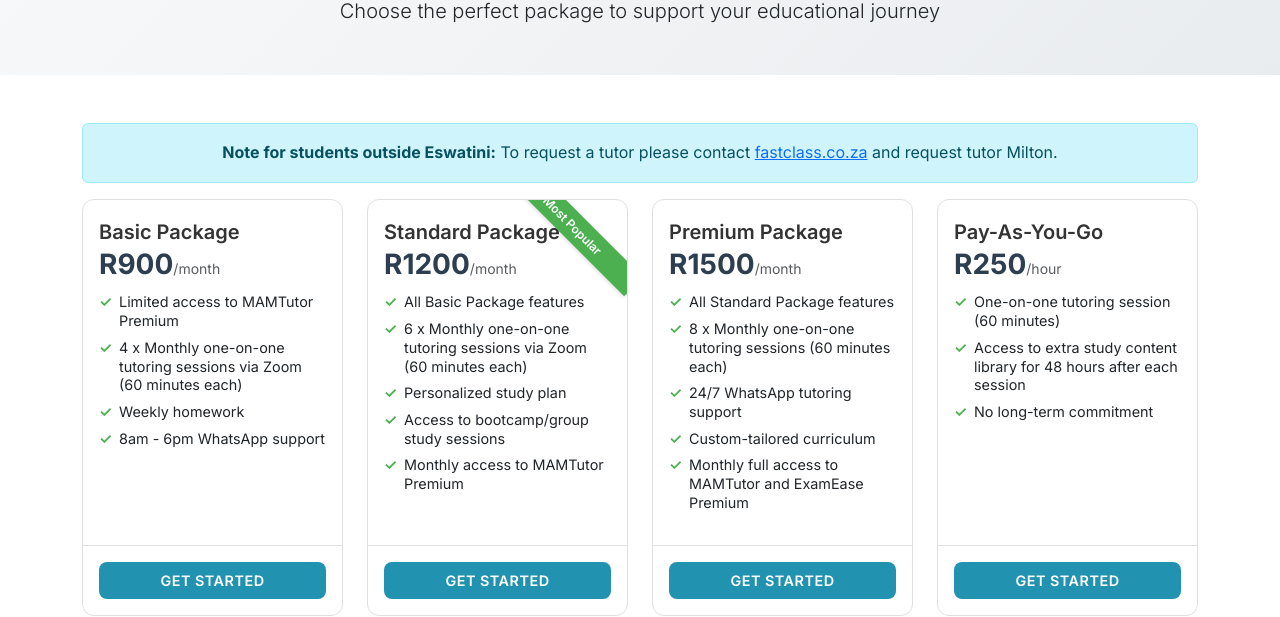
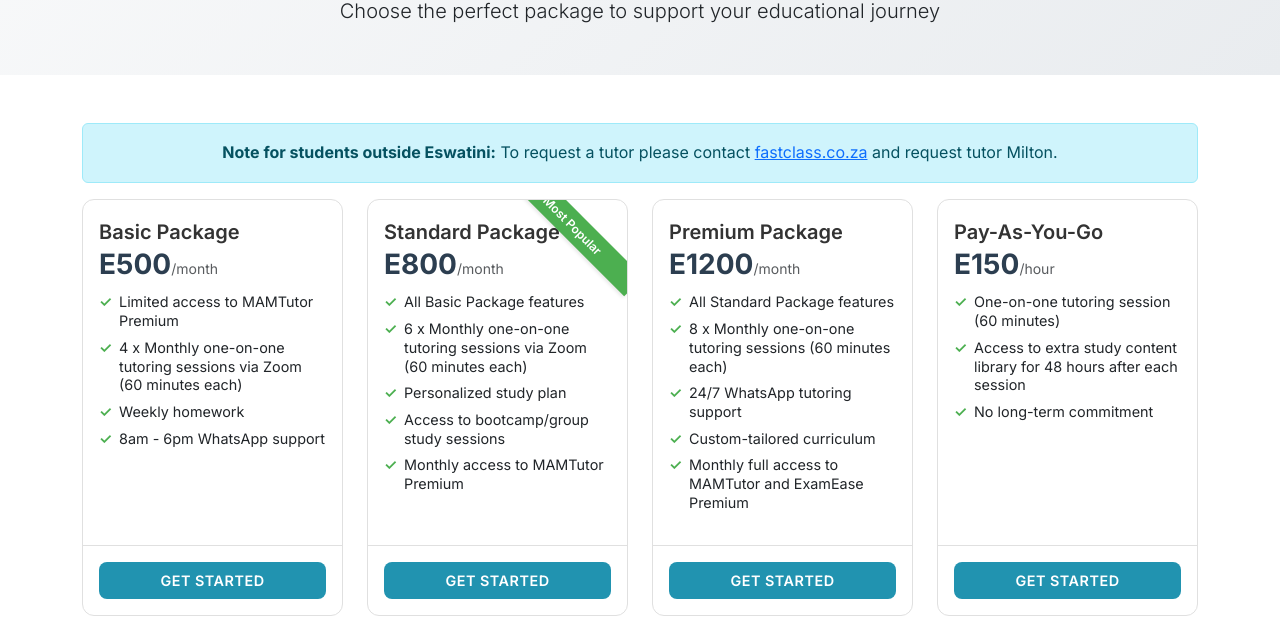
Before and after one commit to Khulekani2001-birth/miltonlearn-platform, a plain HTML site: page pricing.html in a window 1280 px wide. Shown: the part 202-819 px from the top of the page. Drawn offline with nearby package versions, Linux system fonts and the light colour scheme.

Commit message:
Included FAST and updated pricing to only Swaziland

```diff
--- a/pricing.html
+++ b/pricing.html
@@ -83,7 +83,7 @@
         <div class="card h-100 pricing-card">
           <div class="card-body">
             <h3 class="card-title">Basic Package</h3>
-            <h4 class="card-subtitle mb-2">R900<span class="text-muted h5">/month</span></h4>
+            <h4 class="card-subtitle mb-2">E500<span class="text-muted h5">/month</span></h4>
             <ul class="list-unstyled">
               <li>Limited access to MAMTutor Premium</li>
               <li>4 x Monthly one-on-one tutoring sessions via Zoom (60 minutes each)</li>
@@ -101,7 +101,7 @@
           <div class="popular-badge">Most Popular</div>
           <div class="card-body">
             <h3 class="card-title">Standard Package</h3>
-            <h4 class="card-subtitle mb-2">R1200<span class="text-muted h5">/month</span></h4>
+            <h4 class="card-subtitle mb-2">E800<span class="text-muted h5">/month</span></h4>
             <ul class="list-unstyled">
               <li>All Basic Package features</li>
               <li>6 x Monthly one-on-one tutoring sessions via Zoom (60 minutes each)</li>
@@ -119,7 +119,7 @@
         <div class="card h-100 pricing-card">
           <div class="card-body">
             <h3 class="card-title">Premium Package</h3>
-            <h4 class="card-subtitle mb-2">R1500<span class="text-muted h5">/month</span></h4>
+            <h4 class="card-subtitle mb-2">E1200<span class="text-muted h5">/month</span></h4>
             <ul class="list-unstyled">
               <li>All Standard Package features</li>
               <li>8 x Monthly one-on-one tutoring sessions (60 minutes each)</li>
@@ -137,7 +137,7 @@
         <div class="card h-100 pricing-card">
           <div class="card-body">
             <h3 class="card-title">Pay-As-You-Go</h3>
-            <h4 class="card-subtitle mb-2">R250<span class="text-muted h5">/hour</span></h4>
+            <h4 class="card-subtitle mb-2">E150<span class="text-muted h5">/hour</span></h4>
             <ul class="list-unstyled">
               <li>One-on-one tutoring session (60 minutes)</li>
               <li>Access to extra study content library for 48 hours after each session</li>
```
Also changed, not shown: request_tutor.html (+4 -4 lines).
